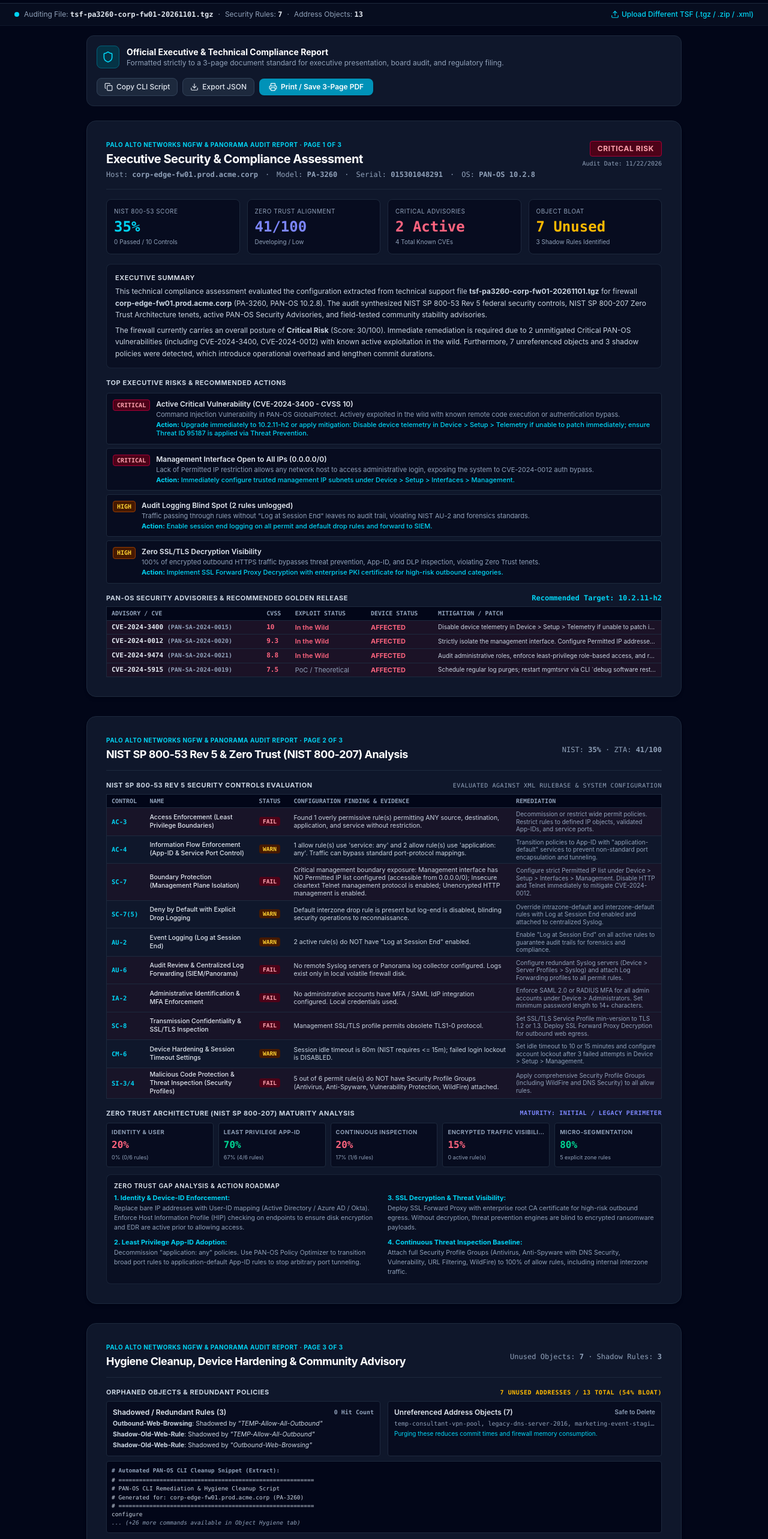
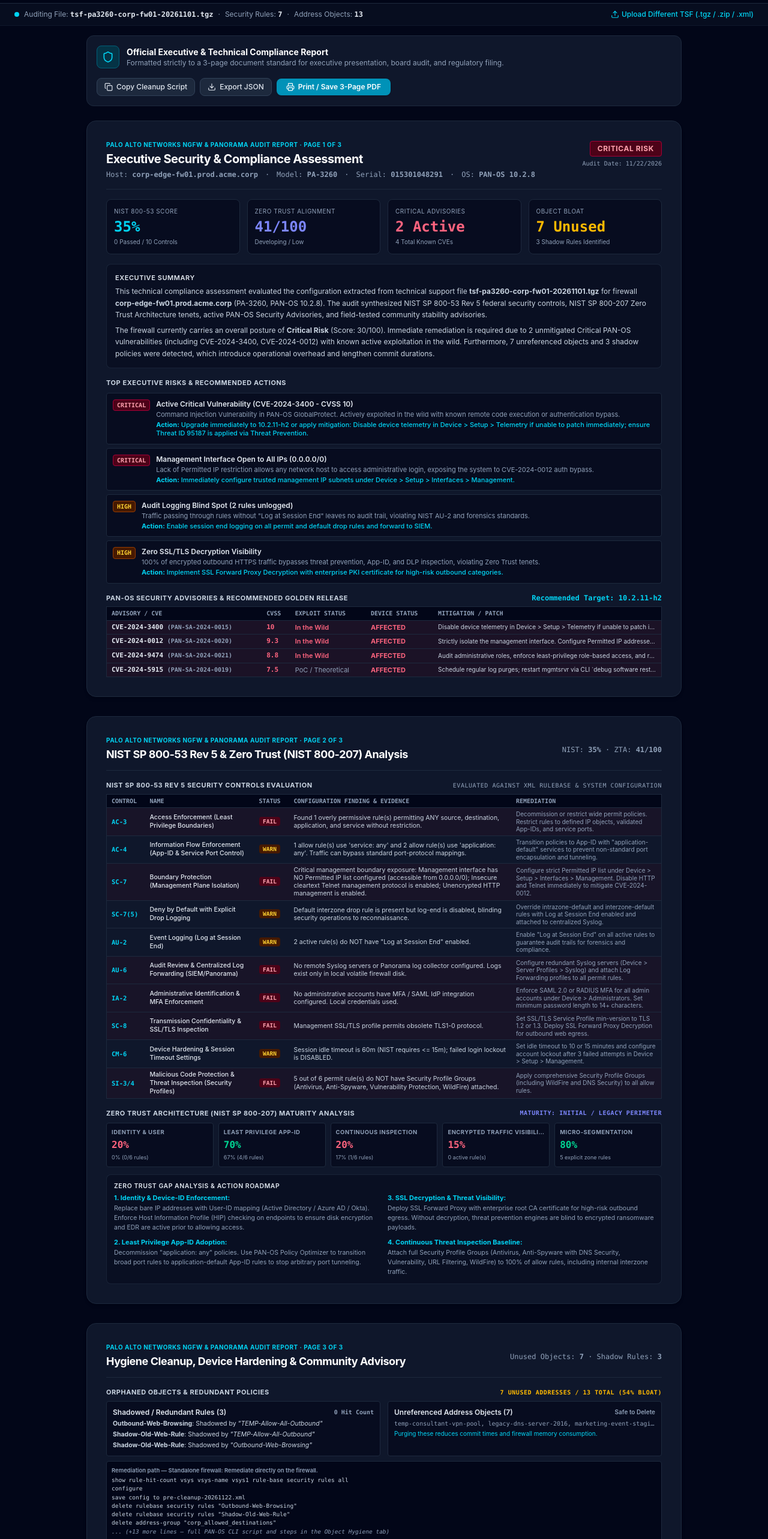
Before and after one commit to thepacketshed/panos-tsf-auditor, a React (Vite) app: page / in a window 1280 px wide. Shown: the part 60-2626 px from the top of the page at 60% size. Built offline with nearby package versions, Linux system fonts and the light colour scheme.

Commit message:
Report: iframe-safe copy and management-aware cleanup excerpt

```diff
--- a/src/components/ThreePageReport.tsx
+++ b/src/components/ThreePageReport.tsx
@@ -1,24 +1,29 @@
 import React from 'react';
 import { AuditReportData } from '../types/panos';
-import { Shield, AlertCircle, CheckCircle2, AlertTriangle, Printer, Download, Copy, Check } from 'lucide-react';
+import { CleanupPlaybook } from '../services/cleanupPlaybook';
+import { copyText } from '../utils/clipboard';
+import { Shield, AlertCircle, CheckCircle2, AlertTriangle, Printer, Download, Copy, Check, X } from 'lucide-react';
 
 interface ThreePageReportProps {
   reportData: AuditReportData;
   onPrint: () => void;
+  playbook: CleanupPlaybook;
 }
 
-export const ThreePageReport: React.FC<ThreePageReportProps> = ({ reportData, onPrint }) => {
+export const ThreePageReport: React.FC<ThreePageReportProps> = ({ reportData, onPrint, playbook }) => {
   const { config, overallScore, riskTier, nistEvaluations, nistCompliancePercentage, zeroTrustPillars, zeroTrustOverallScore, cleanupSummary, advisories, releaseGuidance, topExecutiveRisks } = reportData;
-  const [copiedCli, setCopiedCli] = React.useState(false);
+  const [copiedCli, setCopiedCli] = React.useState<'idle' | 'copied' | 'failed'>('idle');
 
   const criticalVulns = advisories.filter((a) => a.isVulnerable && a.severity === 'CRITICAL');
   const activeVulns = advisories.filter((a) => a.isVulnerable);
 
-  const handleCopyCli = () => {
-    navigator.clipboard.writeText(cleanupSummary.cleanupCliCommands.join('\n'));
-    setCopiedCli(true);
-    setTimeout(() => setCopiedCli(false), 2000);
+  const handleCopyCli = async () => {
+    const ok = await copyText(playbook.script.join('\n'));
+    setCopiedCli(ok ? 'copied' : 'failed');
+    setTimeout(() => setCopiedCli('idle'), 2200);
   };
+  const isCliScript = playbook.scriptLanguage !== 'Bash (SCM Config API)';
+  const copyLabel = isCliScript ? 'Copy Cleanup Script' : 'Copy SCM API Script';
 
   const handleDownloadJson = () => {
     const dataStr = 'data:text/json;charset=utf-8,' + encodeURIComponent(JSON.stringify(reportData, null, 2));
@@ -53,8 +58,8 @@ export const ThreePageReport: React.FC<ThreePageReportProps> = ({ reportData, on
             onClick={handleCopyCli}
             className="flex items-center gap-1.5 px-3 py-1.5 rounded-lg bg-slate-800 hover:bg-slate-700 text-slate-200 text-xs font-medium border border-slate-700 transition-colors"
           >
-            {copiedCli ? <Check className="h-3.5 w-3.5 text-emerald-400" /> : <Copy className="h-3.5 w-3.5" />}
-            <span>{copiedCli ? 'Copied CLI Script' : 'Copy CLI Script'}</span>
+            {copiedCli === 'copied' ? <Check className="h-3.5 w-3.5 text-emerald-400" /> : copiedCli === 'failed' ? <X className="h-3.5 w-3.5 text-rose-400" /> : <Copy className="h-3.5 w-3.5" />}
+            <span>{copiedCli === 'copied' ? 'Copied to Clipboard' : copiedCli === 'failed' ? 'Copy blocked — see Object Hygiene tab' : copyLabel}</span>
           </button>
 
           <button
@@ -434,19 +439,29 @@ export const ThreePageReport: React.FC<ThreePageReportProps> = ({ reportData, on
             </div>
           </div>
 
-          {/* Sample CLI Cleanup Script */}
+          {/* Management-aware cleanup excerpt */}
           <div className="p-2 rounded bg-slate-950 border border-slate-800 print:bg-slate-100 print:border-slate-300 font-mono text-[9.5px] text-slate-300 print:text-slate-800 overflow-hidden">
-            <div className="text-slate-400 print:text-slate-600 font-semibold mb-0.5">
-              # Automated PAN-OS CLI Cleanup Snippet (Extract):
+            <div className="text-slate-400 print:text-slate-600 font-semibold mb-0.5 font-sans">
+              Remediation path — {playbook.modeLabel}: {playbook.headline}.
             </div>
-            {cleanupSummary.cleanupCliCommands.slice(0, 6).map((cmd, idx) => (
-              <div key={idx} className="truncate">{cmd}</div>
-            ))}
-            {cleanupSummary.cleanupCliCommands.length > 6 && (
-              <div className="text-slate-400 print:text-slate-600 italic">
-                ... (+{cleanupSummary.cleanupCliCommands.length - 6} more commands available in Object Hygiene tab)
-              </div>
-            )}
+            {(() => {
+              const lines = playbook.script.filter((l) => l.trim() && !l.startsWith('#') && !l.startsWith(':') && !l.startsWith('set -'));
+              const shown = isCliScript
+                ? lines.slice(0, 6)
+                : playbook.steps.map((st, i) => `${i + 1}. ${st.title}`);
+              return (
+                <>
+                  {shown.map((cmd, idx) => (
+                    <div key={idx} className="truncate">{cmd}</div>
+                  ))}
+                  {isCliScript && lines.length > 6 && (
+                    <div className="text-slate-400 print:text-slate-600 italic">
+                      ... (+{lines.length - 6} more lines — full {playbook.scriptLanguage} script and steps in the Object Hygiene tab)
+                    </div>
+                  )}
+                </>
+              );
+            })()}
           </div>
         </div>
 
```
